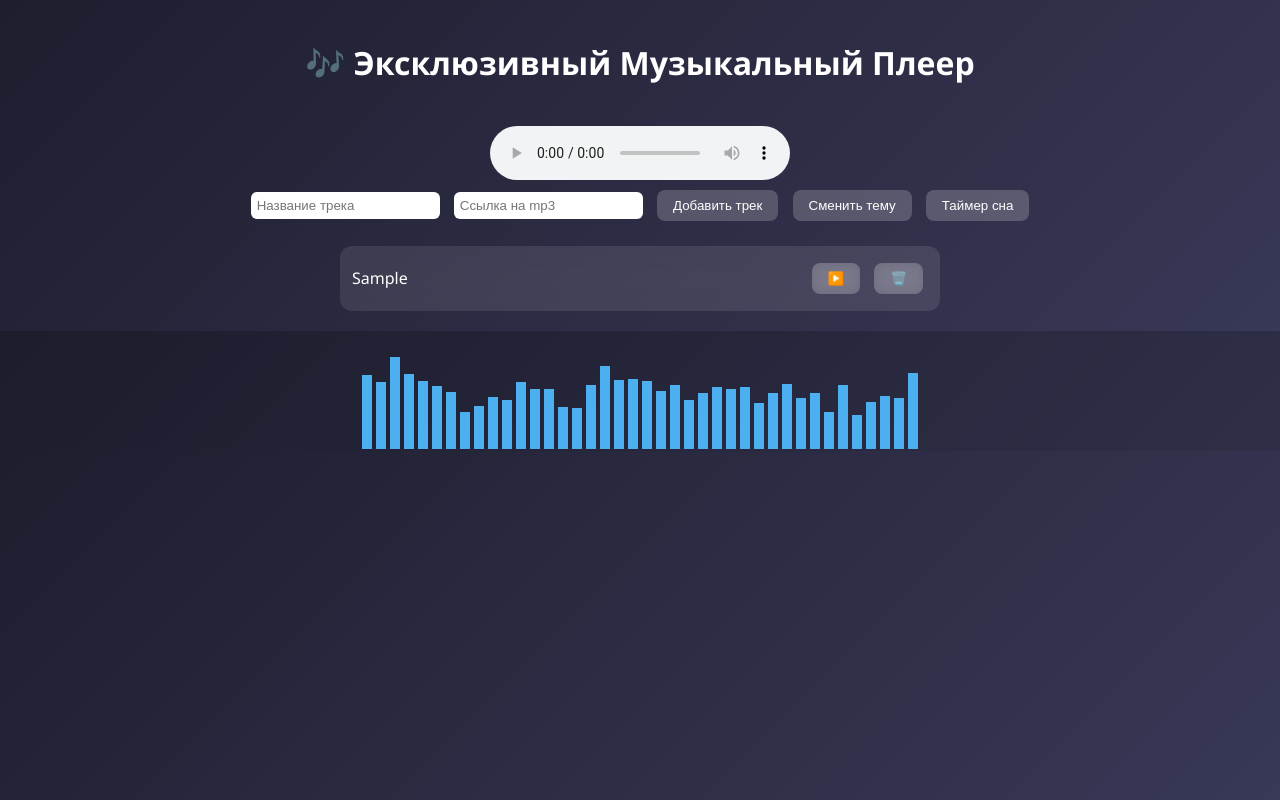
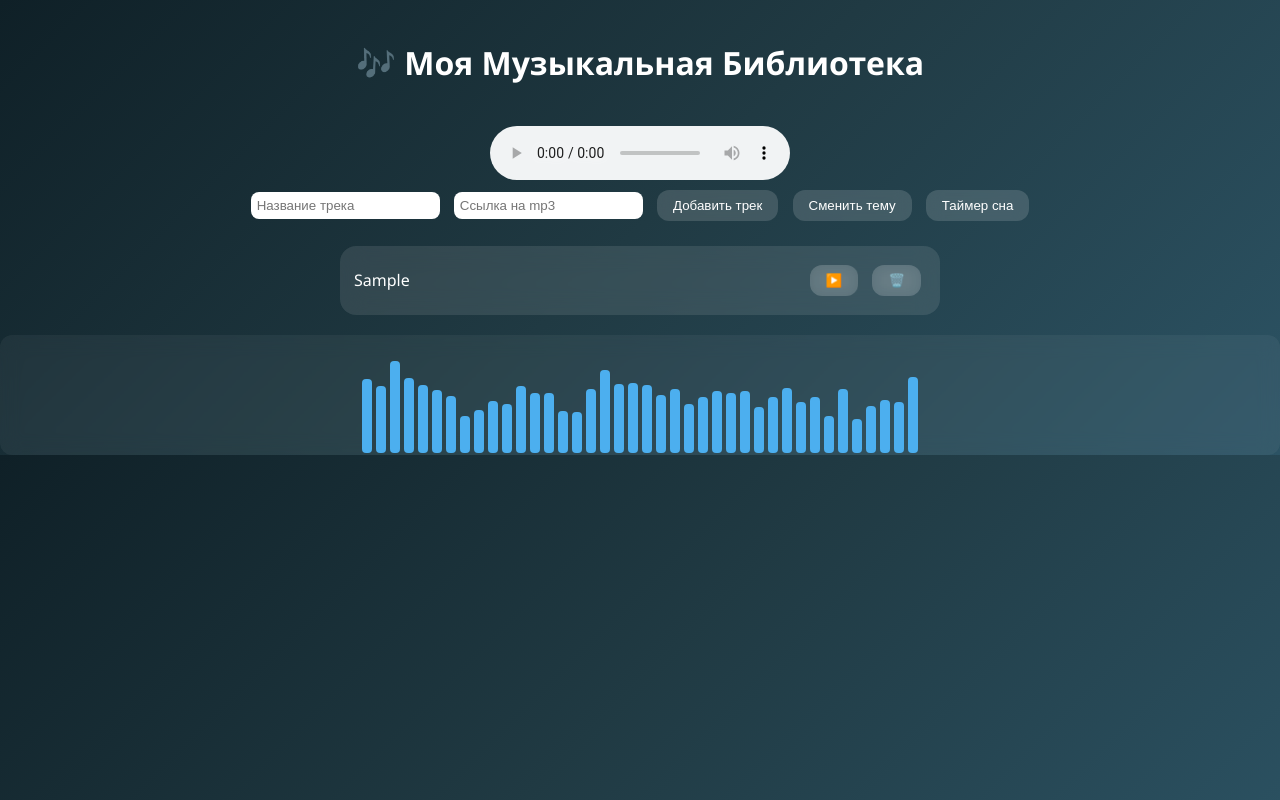
Before and after one commit to Rententos/music-player, a plain HTML site: page index.html in a window 1280 px wide. Both pictures are taken after typing "Sample", "Sample" into the empty fields and a click on the button "Добавить трек". Drawn offline with Linux system fonts and the light colour scheme.

Commit message:
Update index.html

```diff
--- a/index.html
+++ b/index.html
@@ -2,13 +2,13 @@
 <html lang="ru">
 <head>
   <meta charset="UTF-8">
-  <title>Эксклюзивный Музыкальный Плеер</title>
+  <title>Музыкальная Библиотека</title>
   <style>
     body {
       font-family: 'Segoe UI', sans-serif;
       margin: 0;
       padding: 0;
-      background: linear-gradient(135deg, #1e1e2f, #3a3a5a);
+      background: linear-gradient(135deg, #0f2027, #203a43, #2c5364);
       color: #fff;
       transition: background 0.5s, color 0.5s;
     }
@@ -25,24 +25,26 @@
       margin: 20px;
     }
     button {
-      background: rgba(255,255,255,0.2);
+      background: rgba(255,255,255,0.15);
       border: none;
       padding: 8px 16px;
       margin: 5px;
-      border-radius: 8px;
+      border-radius: 12px;
       cursor: pointer;
       color: inherit;
-      backdrop-filter: blur(6px);
-      transition: background 0.3s;
+      backdrop-filter: blur(8px);
+      transition: background 0.3s, transform 0.2s;
     }
     button:hover {
-      background: rgba(255,255,255,0.4);
+      background: rgba(255,255,255,0.3);
+      transform: scale(1.05);
     }
     input {
       padding: 6px;
-      border-radius: 6px;
+      border-radius: 8px;
       border: none;
       margin: 5px;
+      backdrop-filter: blur(6px);
     }
     #playlist {
       list-style: none;
@@ -53,25 +55,28 @@
     #playlist li {
       background: rgba(255,255,255,0.1);
       margin: 8px 0;
-      padding: 12px;
-      border-radius: 12px;
+      padding: 14px;
+      border-radius: 16px;
       display: flex;
       justify-content: space-between;
       align-items: center;
-      backdrop-filter: blur(10px);
-      transition: transform 0.3s;
+      backdrop-filter: blur(12px);
+      transition: transform 0.3s, background 0.3s;
     }
     #playlist li:hover {
-      transform: scale(1.02);
+      transform: translateX(5px);
+      background: rgba(255,255,255,0.2);
     }
     #visualizer {
       width: 100%;
       height: 120px;
-      background: rgba(0,0,0,0.2);
+      background: rgba(255,255,255,0.05);
       margin-top: 20px;
       display: flex;
       align-items: flex-end;
       justify-content: center;
+      border-radius: 12px;
+      backdrop-filter: blur(10px);
     }
     .bar {
       width: 10px;
@@ -79,11 +84,12 @@
       background: #4cafef;
       height: 20px;
       transition: height 0.1s;
+      border-radius: 4px;
     }
   </style>
 </head>
 <body>
-  <h1>🎶 Эксклюзивный Музыкальный Плеер</h1>
+  <h1>🎶 Моя Музыкальная Библиотека</h1>
 
   <div id="controls">
     <audio id="audio" controls></audio><br>
```
